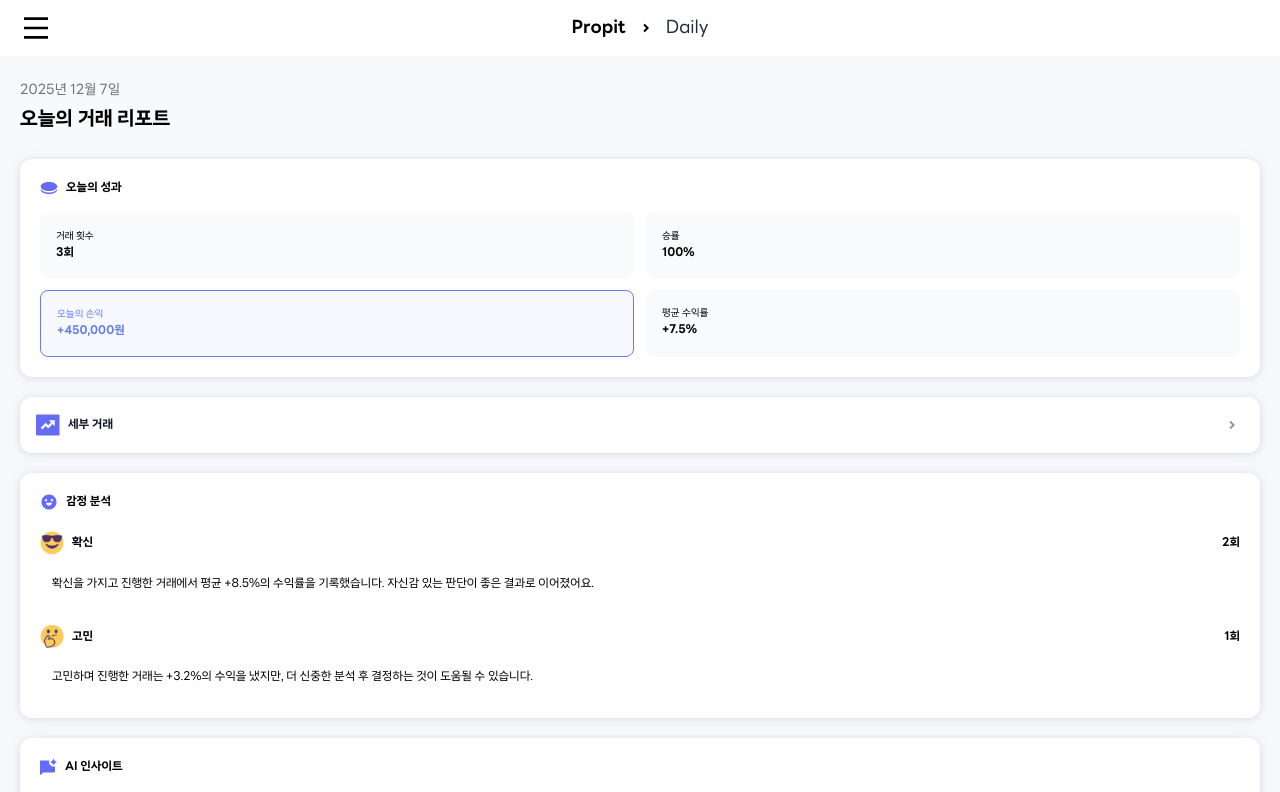
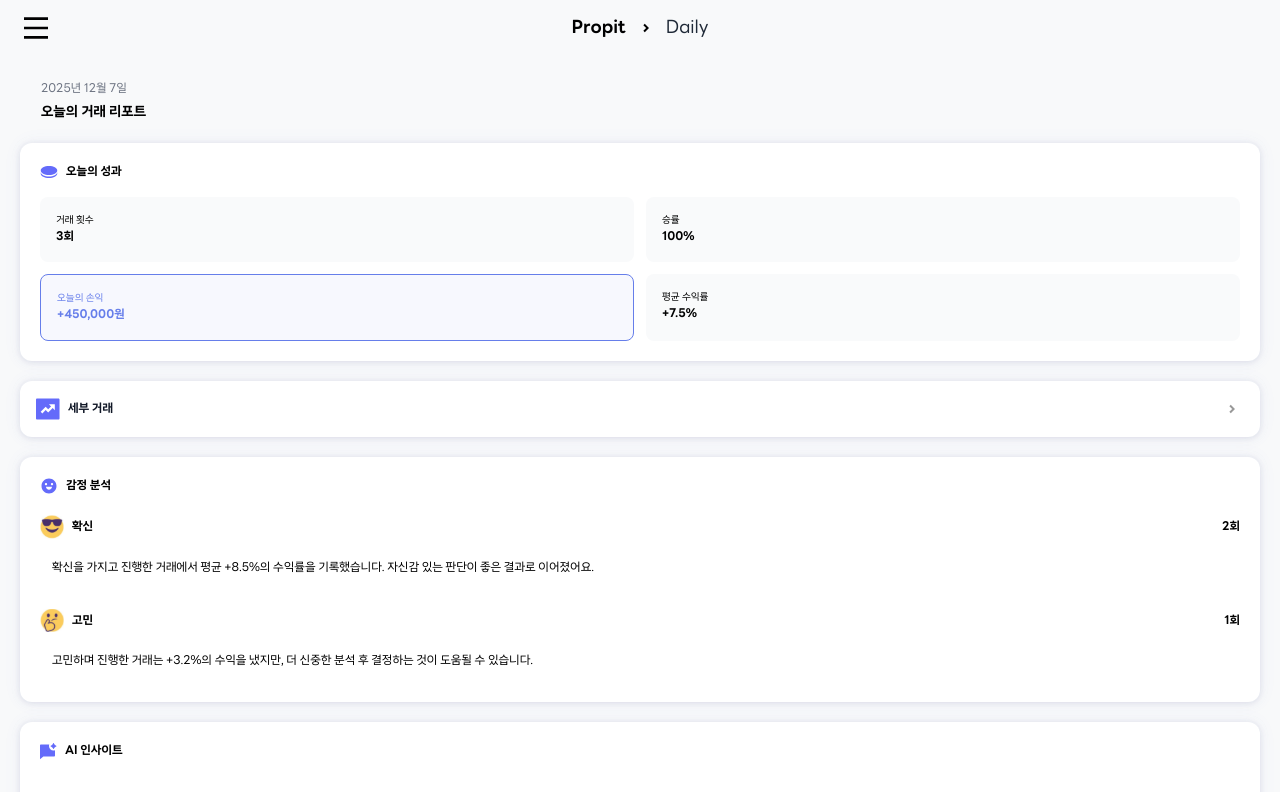
Before and after one commit to Propit-KonkukUniv/propit-fe, a React (Vite) app: page /daily in a window 1280 px wide. Shown: the top 792 px of the page. Built offline with nearby package versions, Linux system fonts and the light colour scheme; no server answers.

Commit message:
fix : font 수정

```diff
--- a/src/pages/daily/Daily.tsx
+++ b/src/pages/daily/Daily.tsx
@@ -10,13 +10,11 @@ const Daily = () => {
   return (
     <main className="min-h-screen w-full bg-[#F8F9FA] pb-10">
       <Header pageName="Daily" />
-
       <div className="flex flex-col gap-5 px-5 pt-6">
-        <section className="mb-1">
-          <p className="text-[14px] font-medium text-gray-500">2025년 12월 7일</p>
-          <h1 className="mt-1 text-[20px] font-bold">오늘의 거래 리포트</h1>
+        <section className="pl-[21px]">
+          <p className="text-[12px] font-[400] text-gray-500">2025년 12월 7일</p>
+          <h1 className="mt-1 text-[14px] font-[700]">오늘의 거래 리포트</h1>
         </section>
-
         <Box>
           <TodayResult />
         </Box>
--- a/src/shared/components/header/Header.tsx
+++ b/src/shared/components/header/Header.tsx
@@ -7,10 +7,10 @@ interface HeaderProps {
 
 const Header = ({ pageName }: HeaderProps) => {
   return (
-    <header className="flex h-[56px] w-full flex-row items-center justify-between bg-white px-5">
+    <header className="flex h-[56px] w-full flex-row items-center justify-between px-5">
       {/* 왼쪽 메뉴 아이콘 */}
       <button className="p-1">
-        <img src={menuIcon} alt="menu icon" className="h-6 w-6" />
+        <img src={menuIcon} alt="menu icon" className="h-[24px] w-[24px]" />
       </button>
 
       {/* 중앙 로고 및 페이지 명 */}
```
